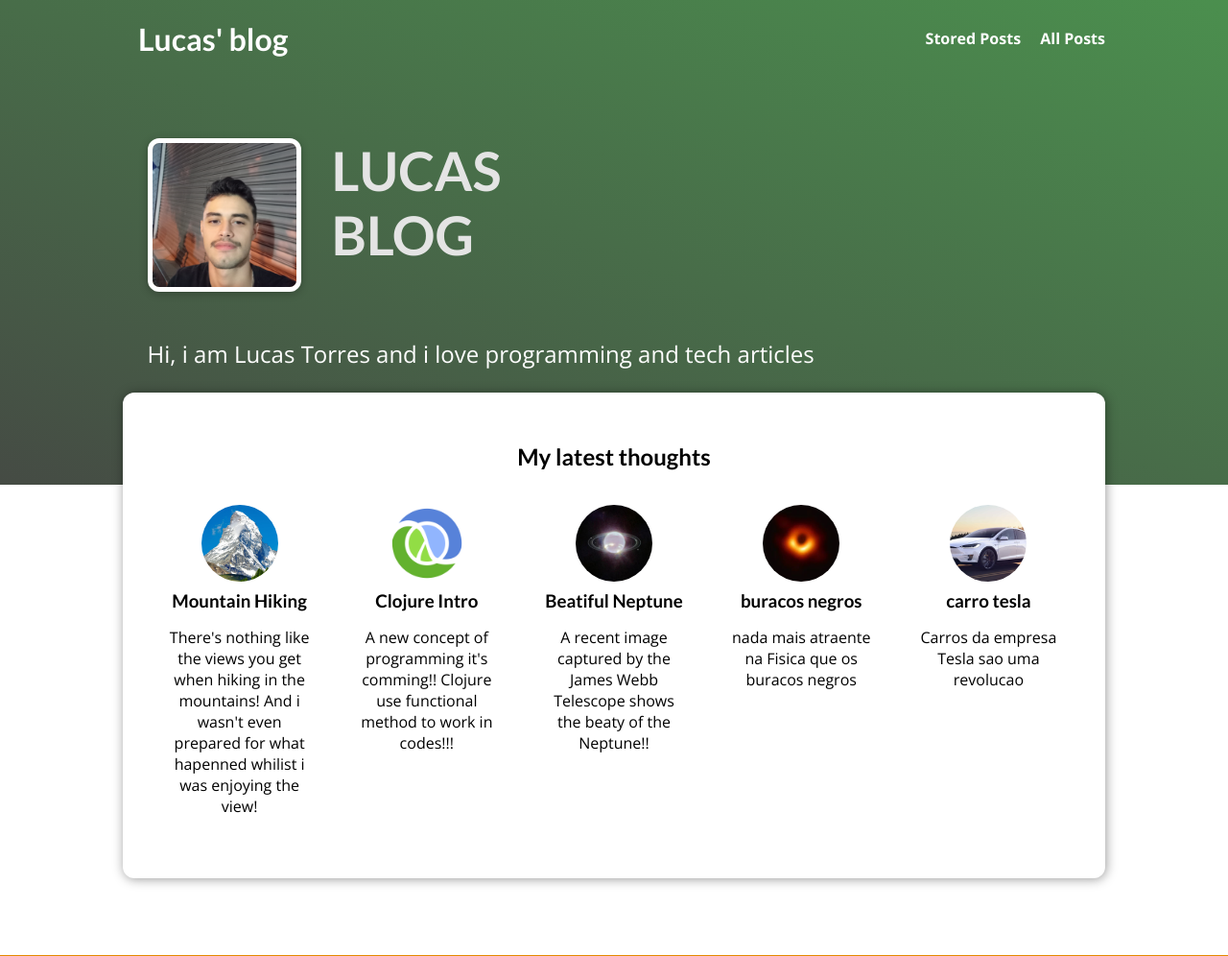
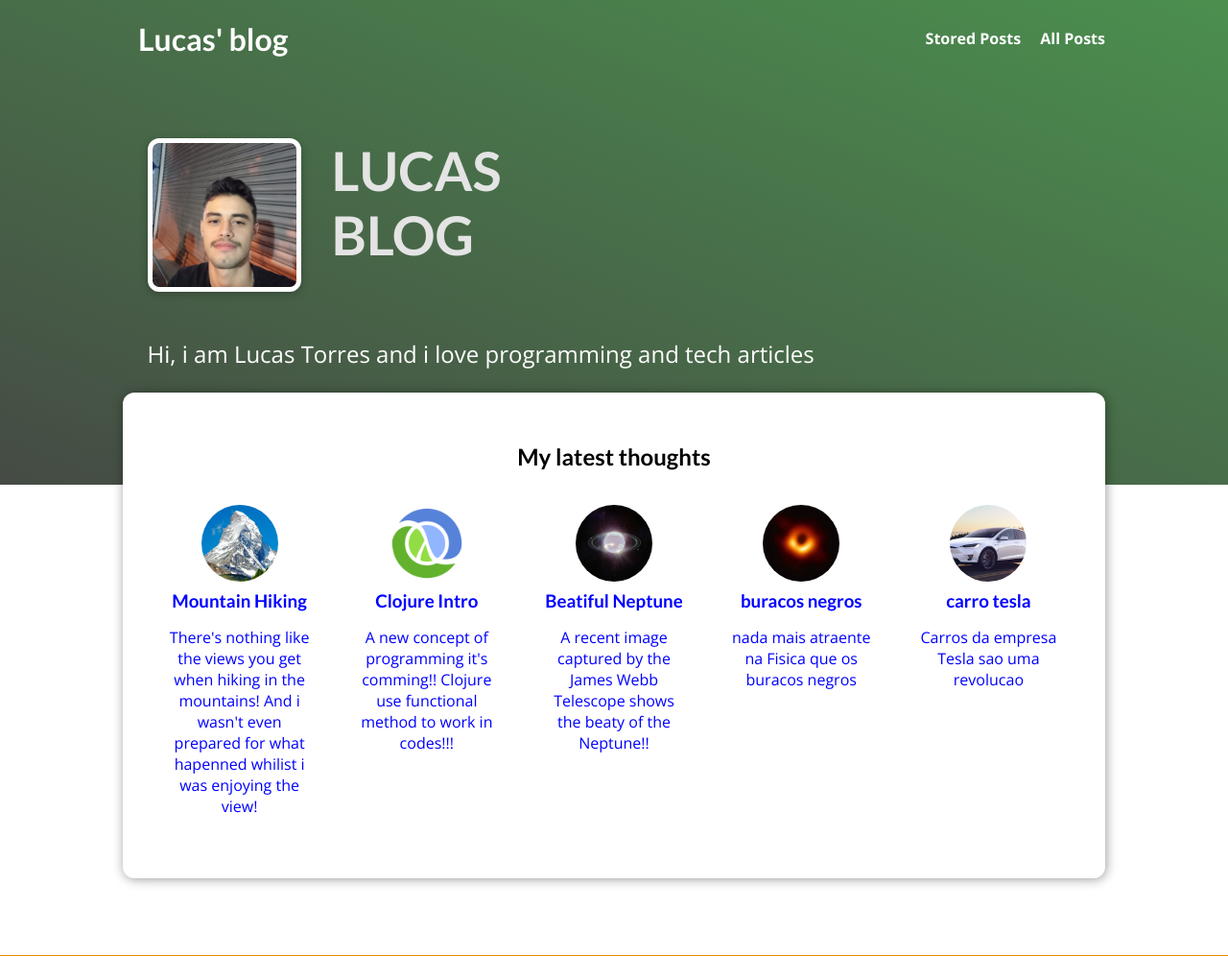
Before and after one commit to torreslucs23/My_BlogSyte, a Django app: template blog/templates/blog/index.html in a window 1280 px wide. Shown: the top 996 px of the page at 96% size. Run offline with Django 4.2, Linux system fonts and the light colour scheme; the template is opened without the code that fills it: values that come from a table or form of the project are taken from there, others are empty; data comes from the database, SQL or seed files in the repository; both versions use the stored data as it was after the commit.

Commit message:
added frontend to the project

```diff
--- a/blog/serializers.py
+++ b/blog/serializers.py
@@ -27,7 +27,7 @@ class MinPostSerializers(serializers.ModelSerializer):
 
     class Meta:
         model = Post
-        fields = ['title', 'excerpt', 'image']
+        fields = ['pk','title', 'excerpt', 'image']
 
 
 class CommentSerializers(serializers.ModelSerializer):
--- a/blog/static/blog/posts.css
+++ b/blog/static/blog/posts.css
@@ -7,7 +7,7 @@
 
   .post a {
     text-decoration: none;
-    color: black;
+    color: blue;
     transition: all 0.2s ease;
     padding: 1rem;
   }
```
Also changed, not shown: db.sqlite3.
